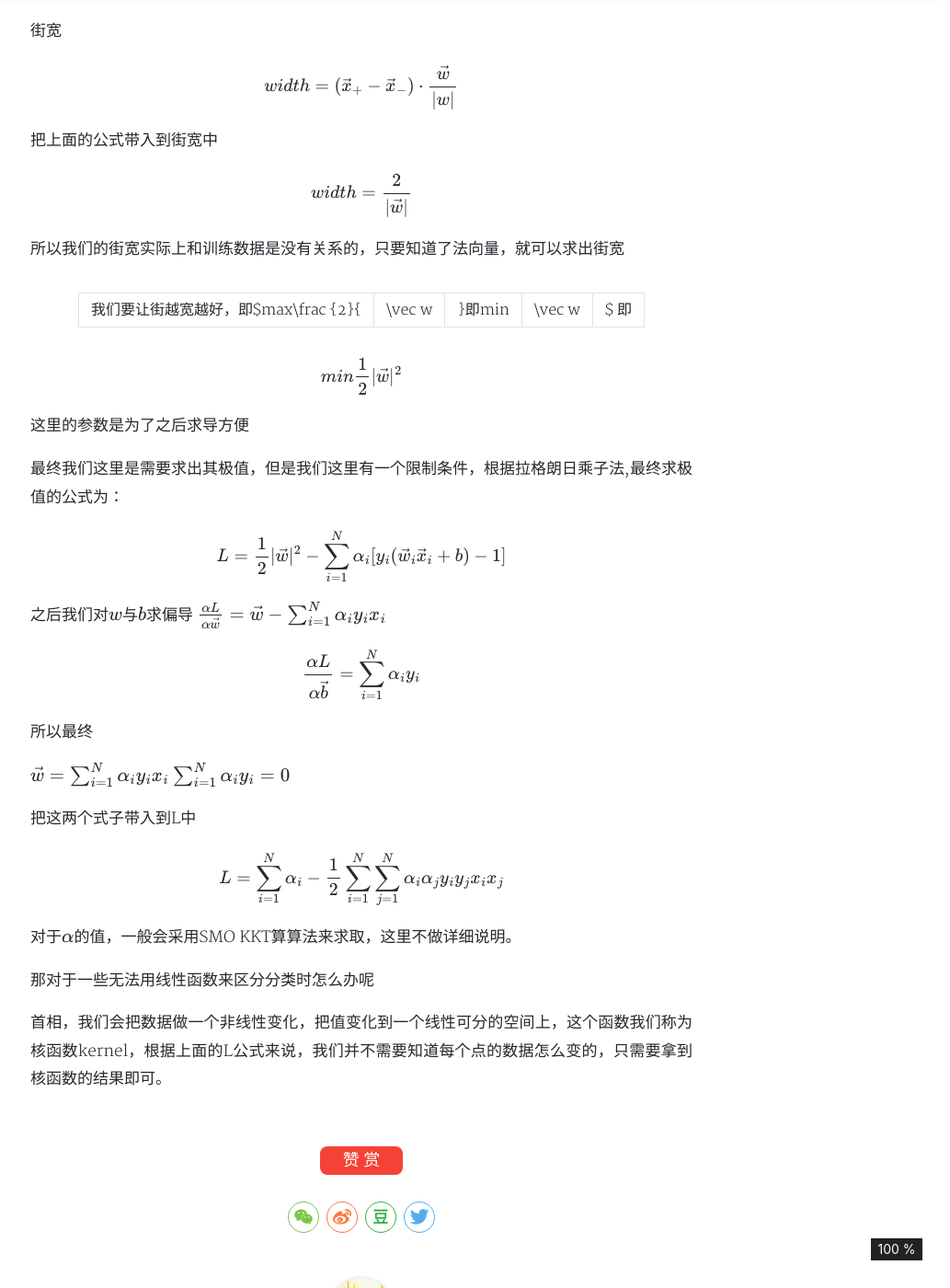
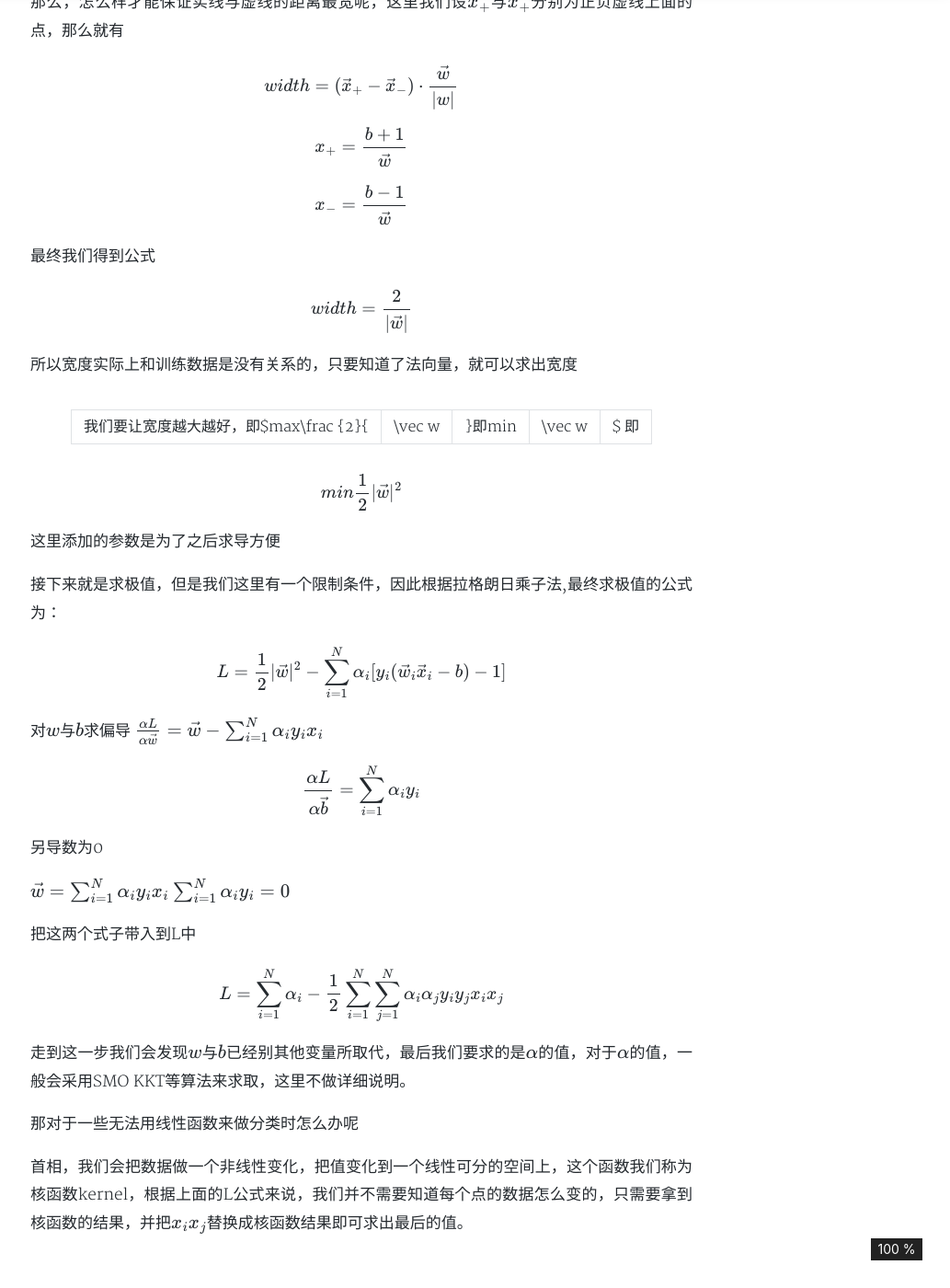
Before and after one commit to terrifyzhao/terrifyzhao.github.io, a Jekyll site: the page built from _posts/2018-03-01-SVM.markdown, in a window 1280 px wide and 1400 px high, scrolled down 2415 px. Shown: the whole window at 92% size, without its empty margins (247-1280 px from the left). Built offline with Jekyll 4.4.1, drawn with Linux system fonts in a browser that asks for light colours; nearby versions of some CDN libraries; formulas are drawn with MathJax 3; comment, search, counter and statistics services are not loaded; a style sheet for code colours, icons or effects is not loaded; some of the changed text lies outside the part shown.

Commit message:
完善SVM

```diff
--- a/_posts/2018-03-01-SVM.markdown
+++ b/_posts/2018-03-01-SVM.markdown
@@ -12,9 +12,9 @@ tags: 机器学习
 
 SVM - support vector machine, 俗称支持向量机，为一种supervised learning算法，属于classification的范畴。本篇文章将会讲述SVM的原理并介绍推导过程。
 
-## SVM
+## SVM推导过程
 
-如图，我们有些红色与蓝色点分部在平面中，我们设蓝点为正红点为负。SVM的任务就是找到一条线，将红点和蓝点分割开来，这条线可能会有很多种可能，图中绿色的实线是最好的一条，因为它距离红点和蓝点的距离最大。
+如图，我们有些红色与蓝色点分部在平面中，我们设蓝点为正红点为负。SVM的任务就是找到一条线，将红点和蓝点分割开来，这条线可能会有很多种可能，图中绿色的实线是最好的一条，因为它距离红点和蓝点所在的虚线的距离最大。
 
 <img src="https://raw.githubusercontent.com/terrifyzhao/terrifyzhao.github.io/master/assets/img/2018-03-01-SVM/svm1.jpg" width="360" height="300"/>
 
@@ -25,61 +25,66 @@ SVM - support vector machine, 俗称支持向量机，为一种supervised learni
 <img src="https://raw.githubusercontent.com/terrifyzhao/terrifyzhao.github.io/master/assets/img/2018-03-01-SVM/svm2.png" width="360" height="300"/>
 
 
-假设分割线距离原点的距离为b，那么
+假设分割线距离原点的距离为b，那么对于负样本$\vec u$
 
-$$\vec{u} · \vec{w}  >= c$$
+$$\vec{u} · \vec{w} <= b$$
 
-时，就能判断是正,反之就是负，这里我们令$b=-c$,那么
+就有
 
-$$\vec{u} · \vec{w} + b  >= 0$$
+$$\vec{u} · \vec{w} - b  <= 0$$
 
-从公式就能看到，SVM其实就是在找合适的$w$与$b$.
+从公式就能看到，SVM其实就是要寻找合适的$w$与$b$让虚线与实线的距离最大。
 
-当我们找到分割线之后，能确认另外两条线如图中虚线，这两条线上的点距离分割线的距离是最近的，我们这里把距离归一化，那么对于训练集来说
+接下来我们把实线与虚线的距离归一化，那么对于训练集来说就有如下公式
 
 负项：
 
-$$\vec{w}\vec{x} + b <= -1$$
+$$\vec{w}\vec{x} - b <= -1$$
 
 正项：
 
-$$\vec{w}\vec{x} + b >= 1$$
+$$\vec{w}\vec{x} - b >= 1$$
 
-我们这里加入一个辅助量
+为了将这两个公式统一，我们加入一个辅助量
 
 $$y_i = \begin{cases}\;\;1\quad x为正\\-1\quad x为负\end{cases}$$
 
-把辅助量带入上面的公式
+把辅助量带入上面的公式，最终两个公式可以合并成一个公式
 
-$$y_i(\vec{w}\vec{x} + b) -1 >= 0$$
+$$y_i(\vec{w}\vec{x} - b) - 1 >= 0$$
 
 
-街宽
+那么，怎么样才能保证实线与虚线的距离最宽呢，这里我们设$\vec x_+$与$\vec x_+$分别为正负虚线上面的点，那么就有
 
 $$width = (\vec x_+ - \vec x_-)· \frac{\vec w}{|w|}$$
 
-把上面的公式带入到街宽中
+$$x_+=\frac{b+1}{\vec w}$$
+
+$$x_-=\frac{b-1}{\vec w}$$
+
+最终我们得到公式
 
 $$width = \frac{2}{|\vec w|}$$
 
-所以我们的街宽实际上和训练数据是没有关系的，只要知道了法向量，就可以求出街宽
 
-我们要让街越宽越好，即$max\frac {2}{|\vec w|}$ 即$min|\vec w|$ 即
+所以宽度实际上和训练数据是没有关系的，只要知道了法向量，就可以求出宽度
+
+我们要让宽度越大越好，即$max\frac {2}{|\vec w|}$ 即$min|\vec w|$ 即
 
 $$min\frac{1}{2}|\vec w|^2$$
 
- 这里的参数是为了之后求导方便
+这里添加的参数是为了之后求导方便
 
- 最终我们这里是需要求出其极值，但是我们这里有一个限制条件，根据拉格朗日乘子法,最终求极值的公式为：
+接下来就是求极值，但是我们这里有一个限制条件，因此根据拉格朗日乘子法,最终求极值的公式为：
 
- $$L = \frac{1}{2}|\vec w|^2 - \sum_{i=1}^N \alpha_i[y_i(\vec w_i \vec x_i+b)-1]$$
+ $$L = \frac{1}{2}|\vec w|^2 - \sum_{i=1}^N \alpha_i[y_i(\vec w_i \vec x_i-b)-1]$$
 
- 之后我们对$w$与$b$求偏导
+ 对$w$与$b$求偏导
  $$\frac{\alpha L}{\alpha \vec w} = \vec w - \sum_{i=1}^N\alpha_i y_i x_i$$
 
  $$\frac{\alpha L}{\alpha \vec b} = \sum_{i=1}^N\alpha_i y_i$$
 
-所以最终
+另导数为0
 
 $$\vec w = \sum_{i=1}^N\alpha_i y_i x_i$$
 $$\sum_{i=1}^N\alpha_i y_i = 0$$
@@ -88,9 +93,8 @@ $$\sum_{i=1}^N\alpha_i y_i = 0$$
 
 $$L = \sum_{i=1}^N\alpha_i - \frac{1}{2}\sum_{i=1}^N \sum_{j=1}^N\alpha_i \alpha_j y_i y_j x_i x_j$$
 
-对于$\alpha$的值，一般会采用SMO KKT算算法来求取，这里不做详细说明。
+走到这一步我们会发现$w$与$b$已经别其他变量所取代，最后我们要求的是$\alpha$的值，对于$\alpha$的值，一般会采用SMO KKT等算法来求取，这里不做详细说明。
 
+那对于一些无法用线性函数来做分类时怎么办呢
 
-那对于一些无法用线性函数来区分分类时怎么办呢
-
-首相，我们会把数据做一个非线性变化，把值变化到一个线性可分的空间上，这个函数我们称为核函数kernel，根据上面的L公式来说，我们并不需要知道每个点的数据怎么变的，只需要拿到核函数的结果即可。
+首相，我们会把数据做一个非线性变化，把值变化到一个线性可分的空间上，这个函数我们称为核函数kernel，根据上面的L公式来说，我们并不需要知道每个点的数据怎么变的，只需要拿到核函数的结果，并把$x_ix_j$替换成核函数结果即可求出最后的值。
```
